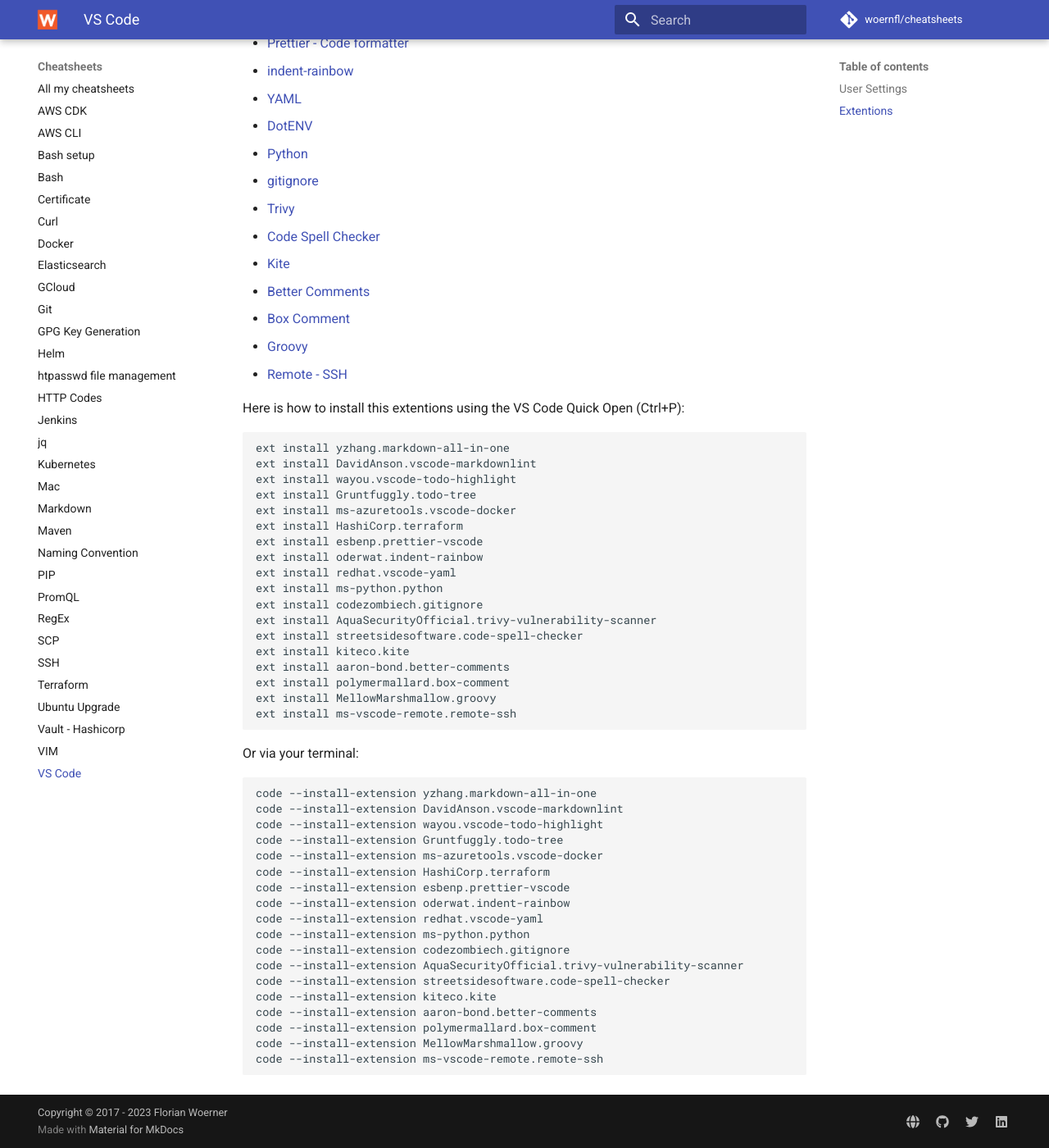
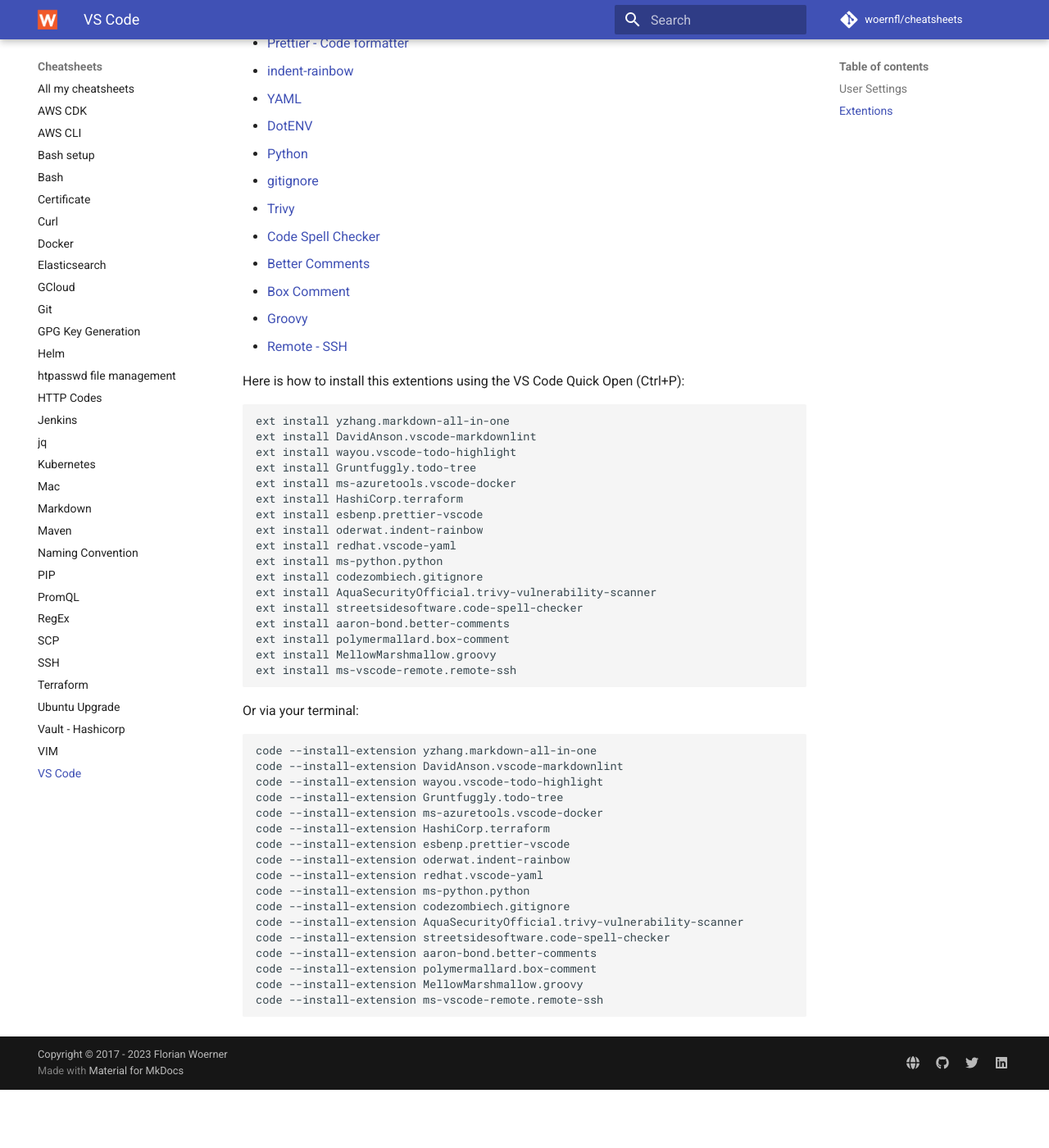
Before and after one commit to woernfl/cheatsheets, an MkDocs documentation site: the page built from docs/vs-code.md, in a window 1280 px wide and 1400 px high, scrolled down 1215 px. Shown: the whole window at 82% size. Built offline with MkDocs 1.6.1 and Material for MkDocs 9.7.7, drawn with Linux system fonts in a browser that asks for light colours; comment, search, counter and statistics services are not loaded; after the commit the page ends 2544 px from its top, so only the background shows below that.

Commit message:
Update vs-code.md

```diff
--- a/docs/vs-code.md
+++ b/docs/vs-code.md
@@ -58,7 +58,6 @@
 - [gitignore](https://marketplace.visualstudio.com/items?itemName=codezombiech.gitignore)
 - [Trivy](https://marketplace.visualstudio.com/items?itemName=AquaSecurityOfficial.trivy-vulnerability-scanner)
 - [Code Spell Checker](https://marketplace.visualstudio.com/items?itemName=streetsidesoftware.code-spell-checker)
-- [Kite](https://marketplace.visualstudio.com/items?itemName=kiteco.kite)
 - [Better Comments](https://marketplace.visualstudio.com/items?itemName=aaron-bond.better-comments)
 - [Box Comment](https://marketplace.visualstudio.com/items?itemName=polymermallard.box-comment)
 - [Groovy](https://marketplace.visualstudio.com/items?itemName=MellowMarshmallow.groovy)
@@ -80,7 +79,6 @@
 ext install codezombiech.gitignore
 ext install AquaSecurityOfficial.trivy-vulnerability-scanner
 ext install streetsidesoftware.code-spell-checker
-ext install kiteco.kite
 ext install aaron-bond.better-comments
 ext install polymermallard.box-comment
 ext install MellowMarshmallow.groovy
@@ -103,7 +101,6 @@
 code --install-extension codezombiech.gitignore
 code --install-extension AquaSecurityOfficial.trivy-vulnerability-scanner
 code --install-extension streetsidesoftware.code-spell-checker
-code --install-extension kiteco.kite
 code --install-extension aaron-bond.better-comments
 code --install-extension polymermallard.box-comment
 code --install-extension MellowMarshmallow.groovy
```
